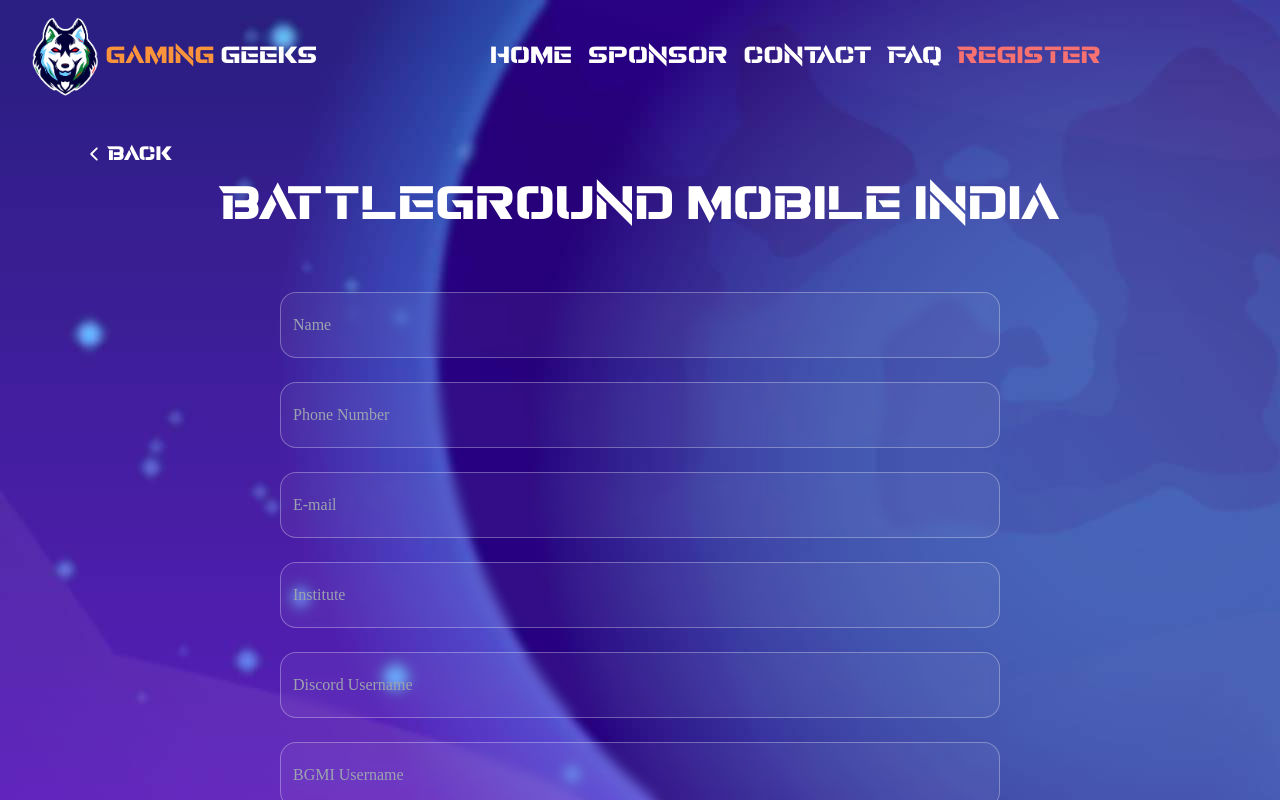
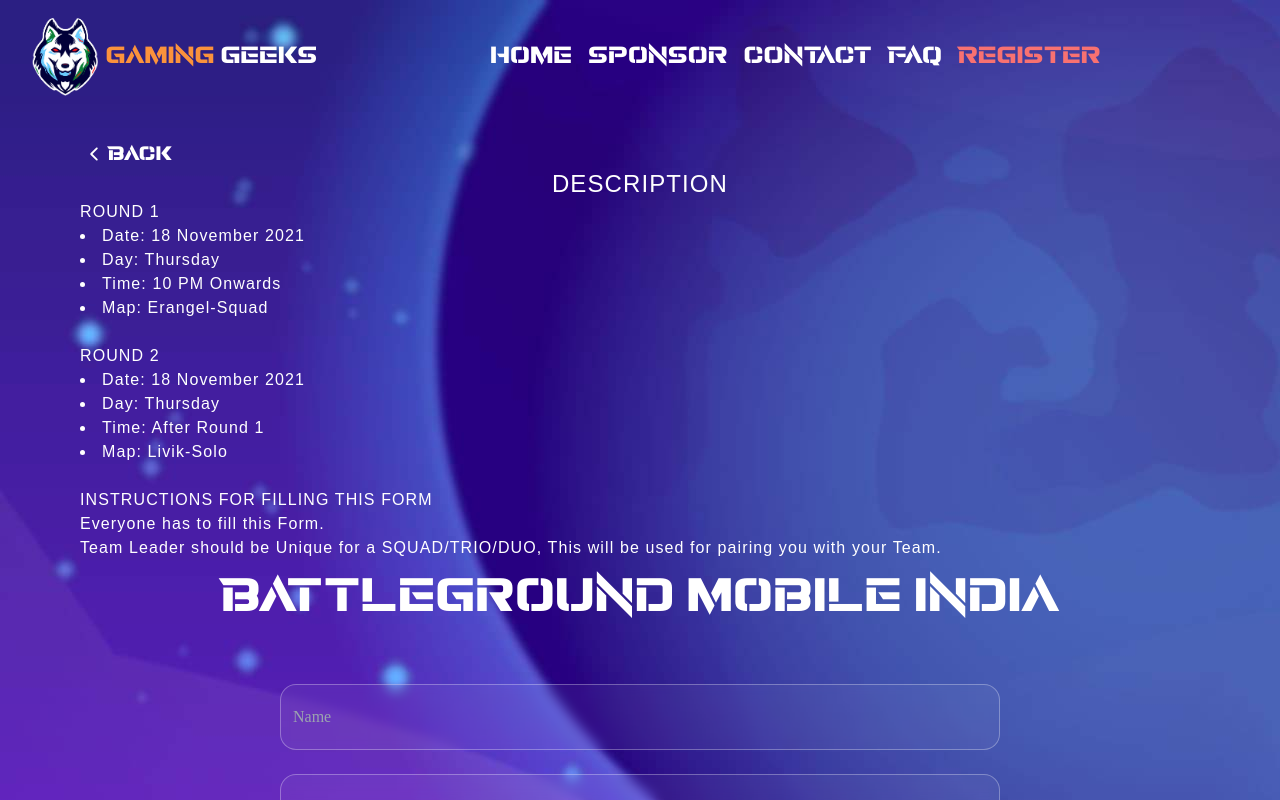
Before and after one commit to ggeeks/event-ggeeks, a Next.js app in the folder ggeeks-events/: page /forms/solo-form/bgmi in a window 1280 px wide. Built offline with nearby package versions, Linux system fonts and the light colour scheme.

Commit message:
bgmi chess codm

```diff
--- a/ggeeks-events/pages/forms/solo-form/bgmi.jsx
+++ b/ggeeks-events/pages/forms/solo-form/bgmi.jsx
@@ -42,6 +42,26 @@
           <button className=' text-xl' >Back</button>
         </div>
     </Link>
+      <div className="text-left para-1">
+        <h1 className='text-center text-2xl'>DESCRIPTION</h1>
+        <div >
+          <h6>ROUND 1</h6>
+          <li>Date: 18 November 2021</li>
+          <li>Day: Thursday</li>
+          <li>Time: 10 PM Onwards</li>
+          <li>Map: Erangel-Squad</li>
+          <br/>
+            <h6>ROUND 2</h6>
+            <li>Date: 18 November 2021</li>
+            <li>Day: Thursday</li>
+            <li>Time: After Round 1</li>
+            <li>Map: Livik-Solo</li>
+            <br/>
+              <h6>INSTRUCTIONS FOR FILLING THIS FORM</h6>
+              <p>Everyone has to fill this Form.</p>
+              <p>Team Leader should be Unique for a SQUAD/TRIO/DUO, This will be used for pairing you with your Team.</p>
+            </div>
+        </div>
     <div><h1 className='md:text-5xl text-2xl px-5 py-3'>BattleGround Mobile India</h1></div>
     <div className='md:px-40 md:py-10 px-10 py-3'>
     <form name="BGMI-Form" action="" method="POST" className='grid grid-cols-1  md:px-10 px-2 justify-center form-font' onSubmit={handleSubmit}>
--- a/ggeeks-events/pages/forms/solo-form/chess.jsx
+++ b/ggeeks-events/pages/forms/solo-form/chess.jsx
@@ -40,6 +40,19 @@
           <button className=" text-xl">Back</button>
         </div>
       </Link>
+      <div className='para-1 text-left'>
+      <div >
+                            <h5 className='text-center revamp md:text-3xl text-xl'>DESCRIPTION</h5>
+                            <div >
+                                <li>Date: released soon</li>
+                                <li>Day: Monday</li>
+                                <li>Type: Arena</li>
+                                <li>Platform: <a href="http://lichess.org">Lichess</a></li>
+                                <li>Time: 09 PM Onwards</li>
+                                <li>Format: 2 minutes + 1 second Increment per move</li>
+                            </div>
+                        </div>
+      </div>
       <div>
         <h1 className="px-5 py-3 text-2xl md:text-5xl">Chess</h1>
       </div>
--- a/ggeeks-events/pages/forms/solo-form/codm.jsx
+++ b/ggeeks-events/pages/forms/solo-form/codm.jsx
@@ -59,6 +59,26 @@
           <button className=' text-xl' >Back</button>
         </div>
       </Link>
+      <div className='para-1 text-left'>
+      <div className='para-1 text-left'  >
+                            <h5 className='text-xl revamp'>DESCRIPTION</h5>
+                            <div className='text-left'>
+                                <h6>ROUND 1</h6>
+                                <li>Date: TBA</li>
+                                <li>Day: Wednesday</li>
+                                <li>Time: TBA</li>
+                                <li>Map: Random</li>
+                                <li>Type: Multiplayer-Free for All</li>
+                                <br/>
+                                <h6>ROUND 2</h6>
+                                <li>Date:TBA</li>
+                                <li>Day: Wednesday</li>
+                                <li>Time: After Round 1</li>
+                                <li>Map: Random</li>
+                                <li>Type: Multiplayer-Free for All</li>
+                            </div>
+                        </div>
+      </div>
       <div><h1 className='md:text-5xl text-2xl px-5 py-3'>Call Of Duty Mobile</h1></div>
       <div className='md:px-40 md:py-10 px-10 py-3'>
       <form name="CODM-Form" action="" method="POST" className='grid grid-cols-1  md:px-10 px-2 justify-center form-font' onSubmit={handleSubmit}>
```
